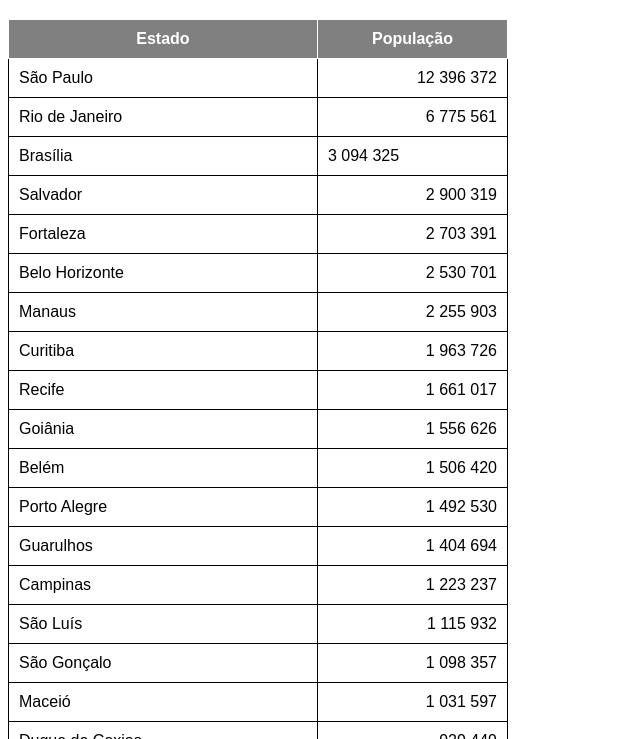
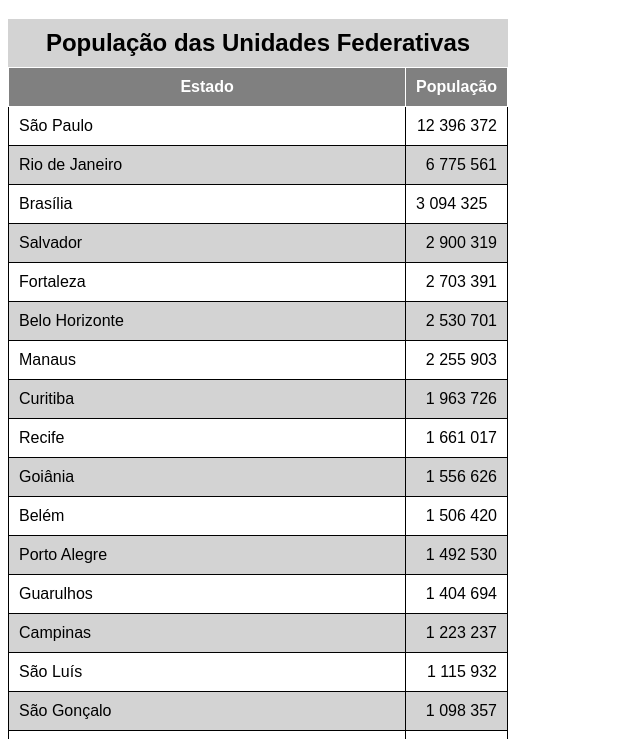
Before and after one commit to ruanleandro/html-css, a plain HTML site: page exercícios/ex 023/tabela002.html in a window 1280 px wide. Shown: the part 61-800 px from the top of the page, without its empty margins (0-640 px from the left). Drawn offline with Linux system fonts and the light colour scheme.

Commit message:
Atualizei o exercício tabela 002

```diff
--- a/exercícios/ex 023/tabela002.html
+++ b/exercícios/ex 023/tabela002.html
@@ -13,6 +13,13 @@
         table {
             width: 500px;
             border-collapse: collapse;
+            position: relative;
+        }
+        caption {
+            font-size: 1.5em;
+            font-weight: bold;
+            padding: 10px;
+            background-color: lightgray;
         }
         td, th {
             border: 1px solid;
@@ -23,6 +30,17 @@
             background-color: gray;
             color: white;
         }
+
+        thead > tr > th {
+            position: sticky;
+            top:-1px;
+            background-color: gray;
+        }
+
+        tbody > tr:nth-child(2n) {
+            background-color: lightgray;
+        }
+
         td.num {
             text-align: right;
         }
@@ -43,10 +61,11 @@
                 TR, TD, TH
     -->
     <table>
+        <caption>População das Unidades Federativas</caption>
         <thead>
             <tr>
-                <th>Estado</th>
-                <th>População</th>
+                <th scope="col">Estado</th>
+                <th scope="col" style="width: 50px;">População</th>
             </tr>
         </thead>
         <tbody>
@@ -129,7 +148,7 @@
         </tbody>
         <tfoot>
             <tr>
-                <th>Total de habitantes</th>
+                <th scope="row">Total de habitantes</th>
                 <td class="num"><strong>48 556 158</strong></td>
             </tr>
         </tfoot>
```
